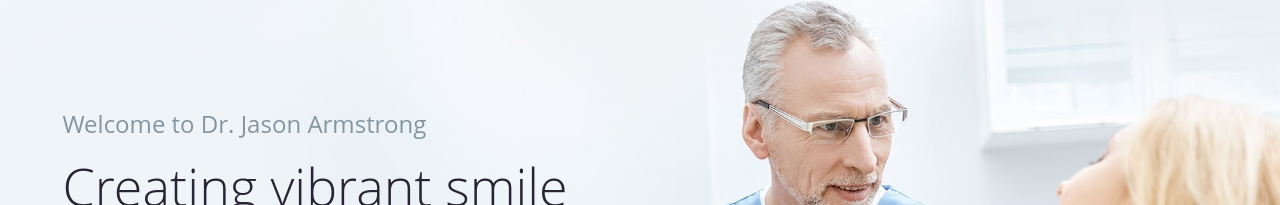
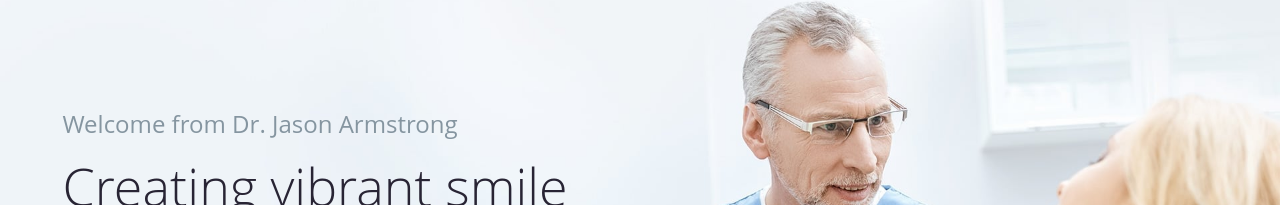
Before and after one commit to mdmahfujarrahman/dr-Jason-Armstrong, a React (Create React App) app: page / in a window 1280 px wide. Shown: the part 199-404 px from the top of the page. Built offline with nearby package versions, Linux system fonts and the light colour scheme; no server answers.

Commit message:
some text chenaged

```diff
--- a/src/components/Pages/Home/Banner/Banner.js
+++ b/src/components/Pages/Home/Banner/Banner.js
@@ -16,7 +16,7 @@ const Banner = () => {
             }}
         >
             <div className="ml-[-120px] md:ml-[-400px] lg:ml-[-650px]">
-                <p className="moto py-4">Welcome to Dr. Jason Armstrong </p>
+                <p className="moto py-4">Welcome from Dr. Jason Armstrong </p>
                 <p className="moto-title">Creating vibrant smile</p>
                 <p className="moto-title">for healthy lifestyles!</p>
                 <p className="moto-normal py-4">
```
